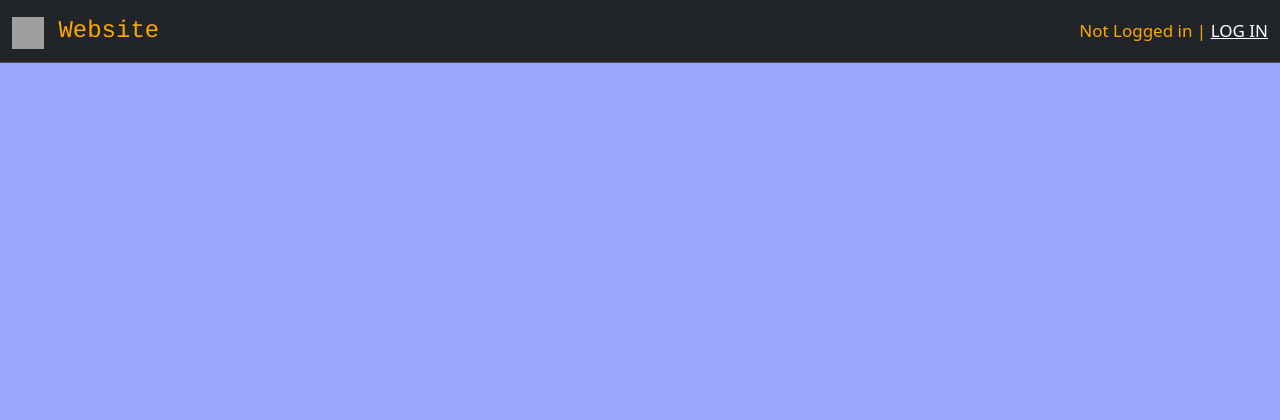
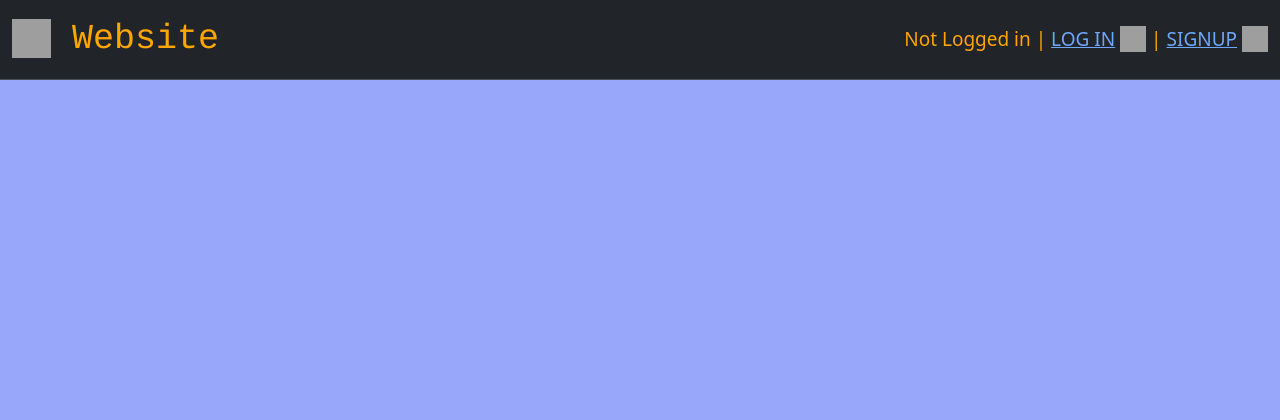
Before and after one commit to TaleeBarbieri/django_webpage, a Django app: template src/website/templates/home.html in a window 1280 px wide. Shown: the top 420 px of the page. Run offline with Django 4.2, Linux system fonts and the light colour scheme; the template is opened without the code that fills it, so the values that code supplies are empty; some libraries are stand-ins or nearby versions; grey boxes are pictures that could not be loaded.

Commit message:
changes on home page

```diff
--- a/src/website/config/urls.py
+++ b/src/website/config/urls.py
@@ -23,6 +23,6 @@ urlpatterns = [
     path('admin/', admin.site.urls),
     path("account/", include("django.contrib.auth.urls"), name='login'),
     path("signup/", v.signup, name="register"),
-    path('home/', TemplateView.as_view(template_name='home.html'), name='home'),
+    path('', TemplateView.as_view(template_name='home.html'), name='home'),
     path('account/reset_password/', v.reset_password, name='reset_password'),
 ]
--- /dev/null
+++ b/src/website/static/Messages_Style.css
@@ -0,0 +1,5 @@
+.messages{
+
+    color: green;
+
+}
--- a/src/website/static/Navbar_style.css
+++ b/src/website/static/Navbar_style.css
@@ -1,33 +1,23 @@
 .navbar-brand{
 
     color: orange;
-    font-size: 24px;
+    font-size: 35px;
     font-family: Courier, monospace;
 
 }
 
-.navbar-text{
+.navbar-login{
 
     color: orange;
-    font-size: 17px;
-
-}
-
-.dropdown{
-
     font-size: 19px;
 
 }
 
-#navbarDropdownMenuLink{
+/*
+.navbar-login img{
 
-    color: orange;
-
+    background-color: white;
+    border-radius: 30%;
 
 }
-
-#currentDateTime{
-
-    position: relative;
-
-}
+*/
--- a/src/website/templates/home.html
+++ b/src/website/templates/home.html
@@ -16,24 +16,28 @@
 <link rel="stylesheet" href="{% static 'Home_style.css' %}">
 <link rel="stylesheet" href="{% static 'Navbar_style.css' %}">
 
-<meta name="viewport" content="width=device-width, initial-scale=1.0">  <!-- for mobile view -->
+<meta name="viewport" content="width=device-width, initial-scale=0.9">  <!-- for mobile view -->
 
 
 <nav class="navbar bg-dark border-bottom border-bottom-dark " data-bs-theme="dark">
   <div class="container-fluid">
     <a class="navbar-brand " href="/home">
-      <img src="https://logodix.com/logo/94018.png" width="32" height="32" class="d-inline-block align-text-top">
+      <img src="https://logodix.com/logo/94018.png" width="39" height="39" class="d-inline-block align-text-top">
       Website
     </a>
 
 
-      <span class="navbar-text">
+      <span class="navbar-login">
         {% if user.is_authenticated %}
           Logged in as {{ user.username.upper }} |
           <a href="{% url 'logout' %}">LOG OUT</a>
         {% else %}
           Not Logged in |
           <a href="{% url 'login' %}">LOG IN</a>
+          <img src="https://static.thenounproject.com/png/2606542-200.png" width="26" height="26" class="d-inline-block align-text-top">
+          <h>|</h>
+          <a href="{% url 'register' %}">SIGNUP</a>
+          <img src="https://static.thenounproject.com/png/736672-200.png" width="26" height="26" class="d-inline-block align-text-top">
         {% endif %}
       </span>
   </div>
--- a/src/website/templates/messages.html
+++ b/src/website/templates/messages.html
@@ -1,3 +1,9 @@
+{% load static %}
+
+
+<link rel="stylesheet" href="{% static 'Messages_Style.css' %}">
+
+
 {% if messages %}
 <div class="messages">
     {% for message in messages %}
--- a/src/website/templates/registration/signup.html
+++ b/src/website/templates/registration/signup.html
@@ -8,7 +8,7 @@
 {% load static %}
 
 <link rel="stylesheet" href="{% static 'Signup_style.css' %}">
-<!--<meta name="viewport" content="width=device-width,initial-scale=0.4">  &lt;!&ndash; for mobile view &ndash;&gt;-->
+<meta name="viewport" content="height=device-height,width=device-width,initial-scale=0.69">  <!-- for mobile view -->
 
 
 <div class="form">
```
Also changed, not shown: src/website/register/views.py (+4 -5 lines), src/website/static/Signup_style.css (+0 -7 lines).
